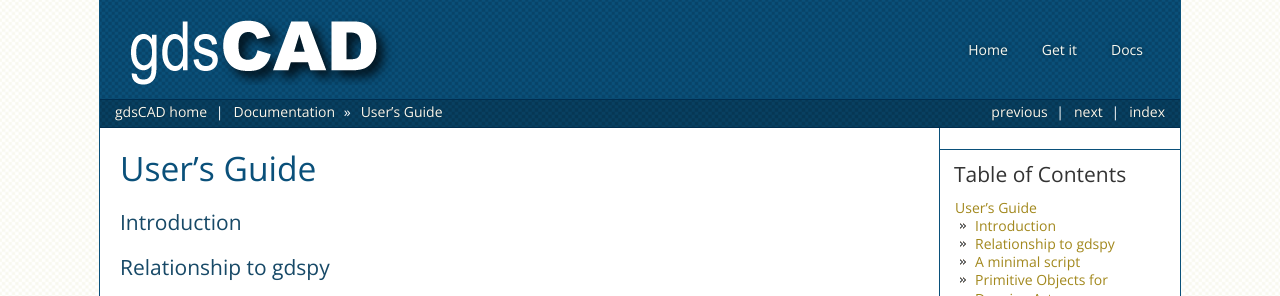
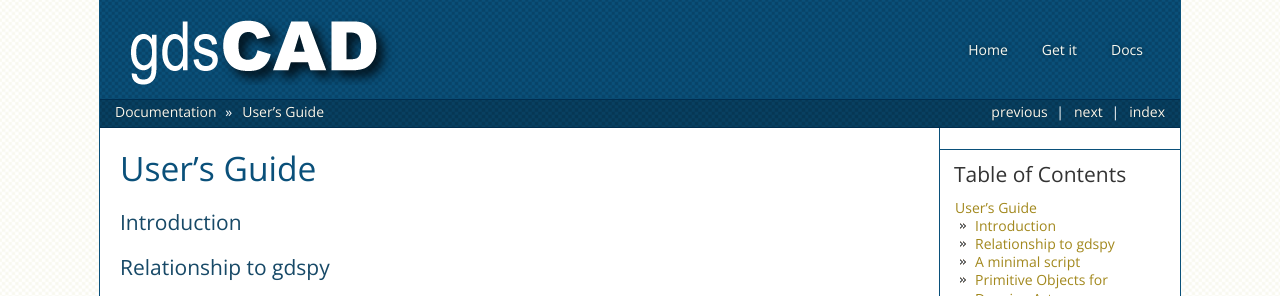
Before and after one commit to hohlraum/gdsCAD, a Sphinx documentation site: the page built from doc/source/userguide.rst, in a window 1280 px wide and 900 px high. Shown: the top 296 px of the window. Built offline with Sphinx 7.4.7, drawn with Linux system fonts in a browser that asks for light colours.

Commit message:
Changed button links in docs

```diff
--- a/doc/source/_themes/sphinx13/layout.html
+++ b/doc/source/_themes/sphinx13/layout.html
@@ -57,14 +57,13 @@
 {% endblock %}
 
 {% block rootrellink %}
-        <li><a href="{{ pathto('index') }}">gdsCAD home</a>&nbsp;|</li>
         <li><a href="{{ pathto('index') }}">Documentation</a> &raquo;</li>
 {% endblock %}
 
 {% block header %}
 <div class="pageheader">
   <ul>
-    <li><a href="{{ pathto('index') }}">Home</a></li>
+    <li><a href='https://pypi.python.org/pypi/gdsCAD'>Home</a></li>
     <li><a href="{{ pathto('install') }}">Get it</a></li>
     <li><a href="{{ pathto('contents') }}">Docs</a></li>
   </ul>
```
